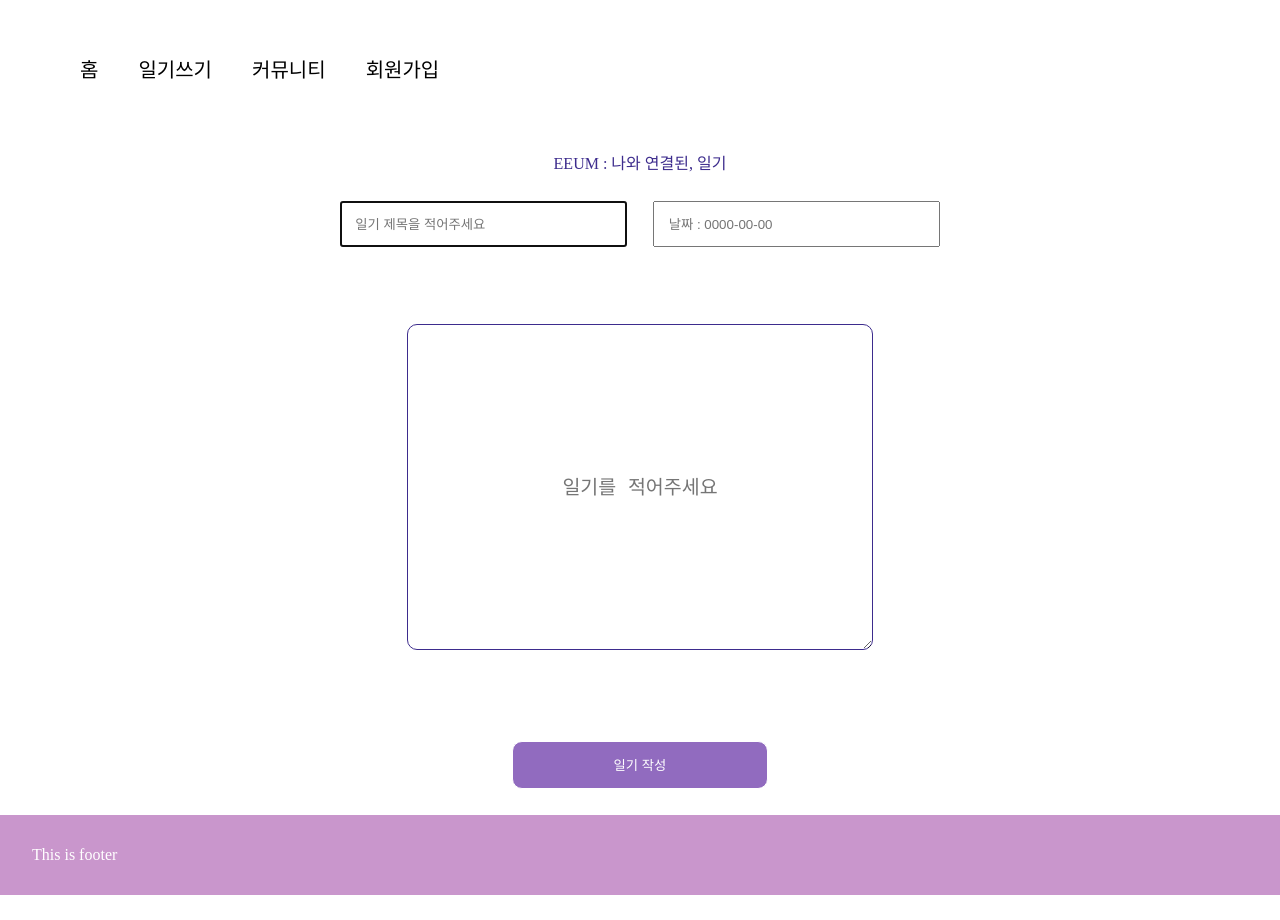
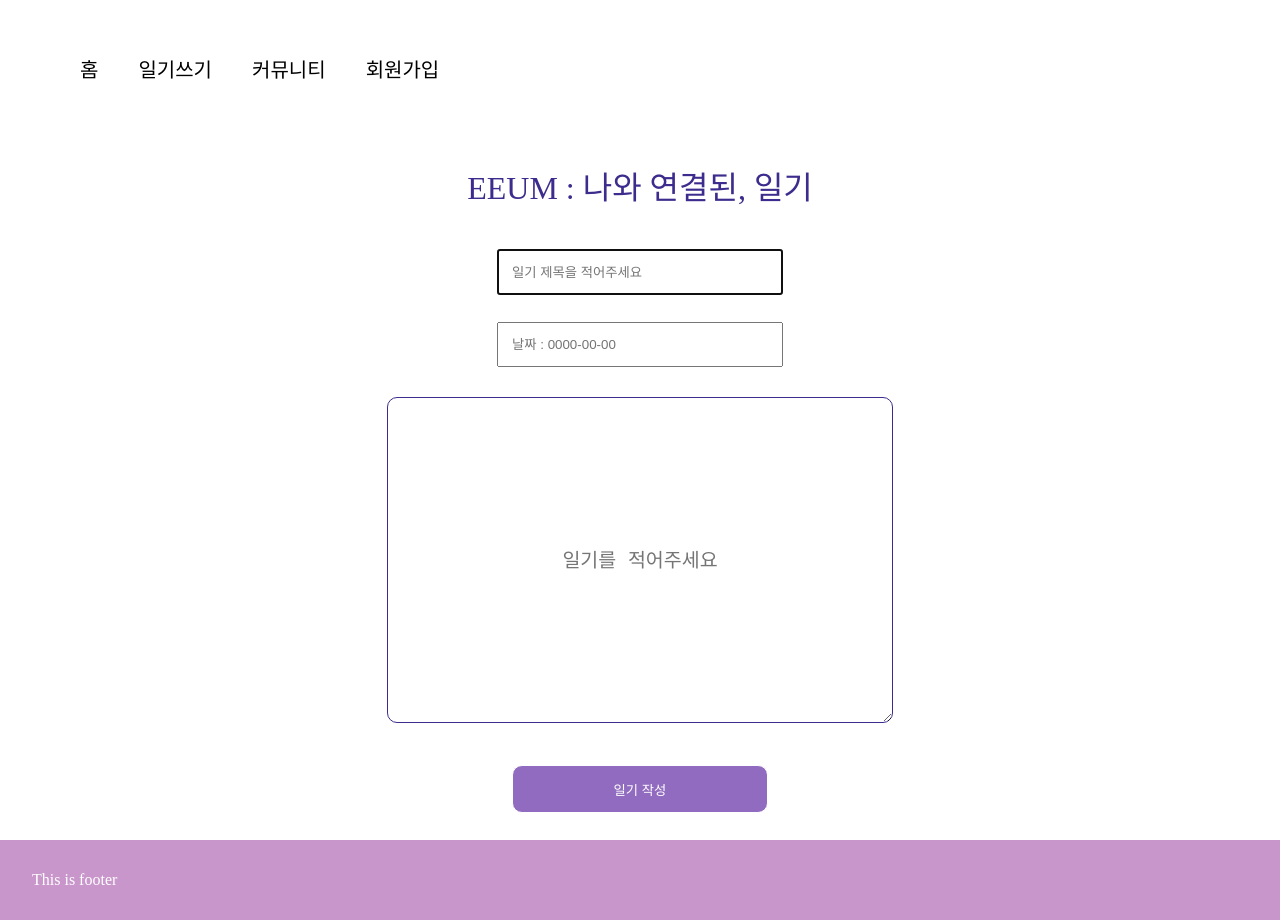
Before and after one commit to dalkey23/elice_ai_project, a React (Create React App) app in the folder aifront/: page /JournalPost in a window 1280 px wide. Before the commit the page ends 895 px from the top, so only its background shows below. Built offline with nearby package versions, Linux system fonts and the light colour scheme.

Commit message:
fix: 일기 쓰기 수정 중

```diff
--- a/aifront/src/Page/Journal/JournalPost.tsx
+++ b/aifront/src/Page/Journal/JournalPost.tsx
@@ -39,6 +39,8 @@ const JournalPost : React.FC = () => {
                 onChange = {(e : React.ChangeEvent<HTMLInputElement>) =>
                     setTitle(e.target.value)
                 } />
+            </SC.TitleDate>
+            <SC.TitleDate>
                 <input
                 placeholder = "날짜 : 0000-00-00"
                 name = "publishedDate"
--- a/aifront/src/Page/Journal/JournalPostSC.tsx
+++ b/aifront/src/Page/Journal/JournalPostSC.tsx
@@ -6,7 +6,12 @@ export const JournalPostMain = styled.div`
         display : flex;
         justify-Content : center;
         margin : 1em;
+        font-size : 2em;
         color : #3D2C8D;
+    }
+
+    & p {
+        text-align : center;
     }
 
     & input {
@@ -24,7 +29,7 @@ export const TitleDate = styled.div`
 export const JournalPost = styled.div`
     display : flex;
     justify-Content : center;
-    padding : 4em;
+    padding : 1em;
 
     & textarea {
         width : 40%;
```
